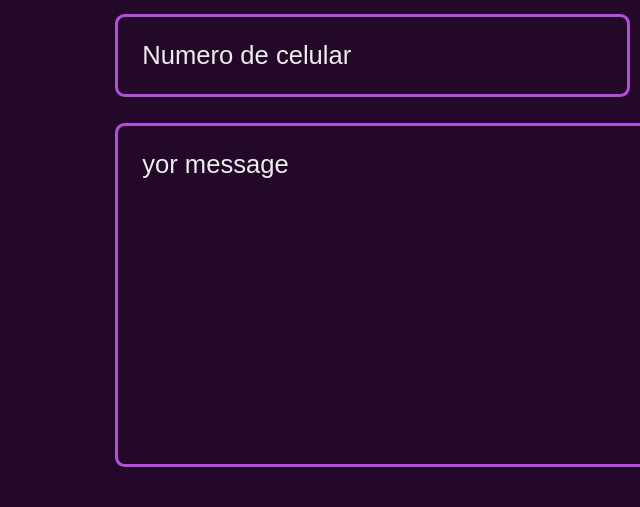
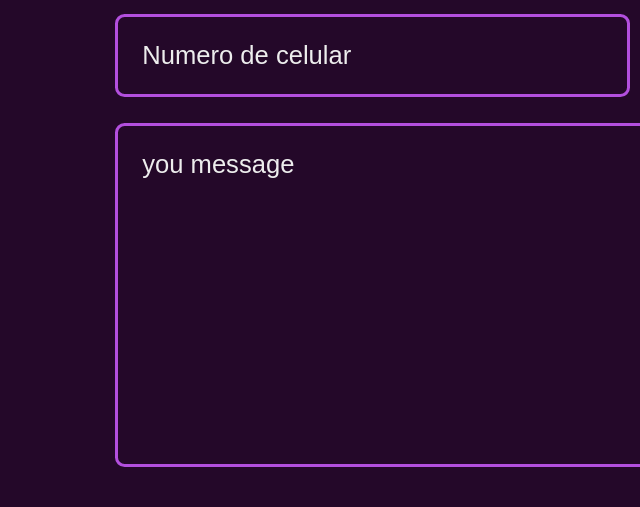
Before and after one commit to jen-21/jen-portafolio, a plain HTML site: page portafolioJenifer/index.html in a window 1280 px wide. Shown: the part 5480-5987 px from the top of the page, 0-640 px from the left. Drawn offline with nearby package versions, Linux system fonts and the light colour scheme.

Commit message:
Update index.html

```diff
--- a/portafolioJenifer/index.html
+++ b/portafolioJenifer/index.html
@@ -201,7 +201,7 @@
             </div>
 
             <div class="textarea-field">
-                <textarea name="" id="" cols="30" rows="10" placeholder="yor message" required></textarea>
+                <textarea name="" id="" cols="30" rows="10" placeholder="you message" required></textarea>
                 <span class="focus"></span>
             </div>
 
```
